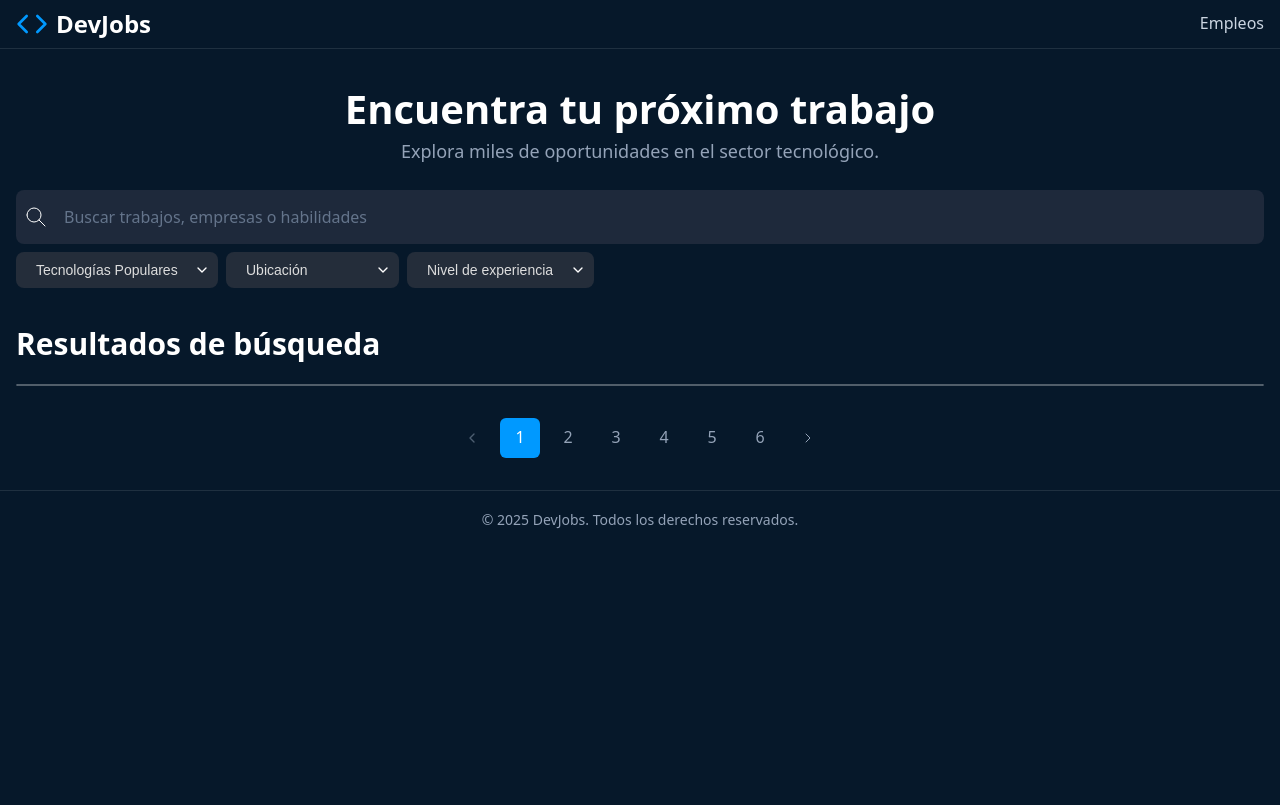
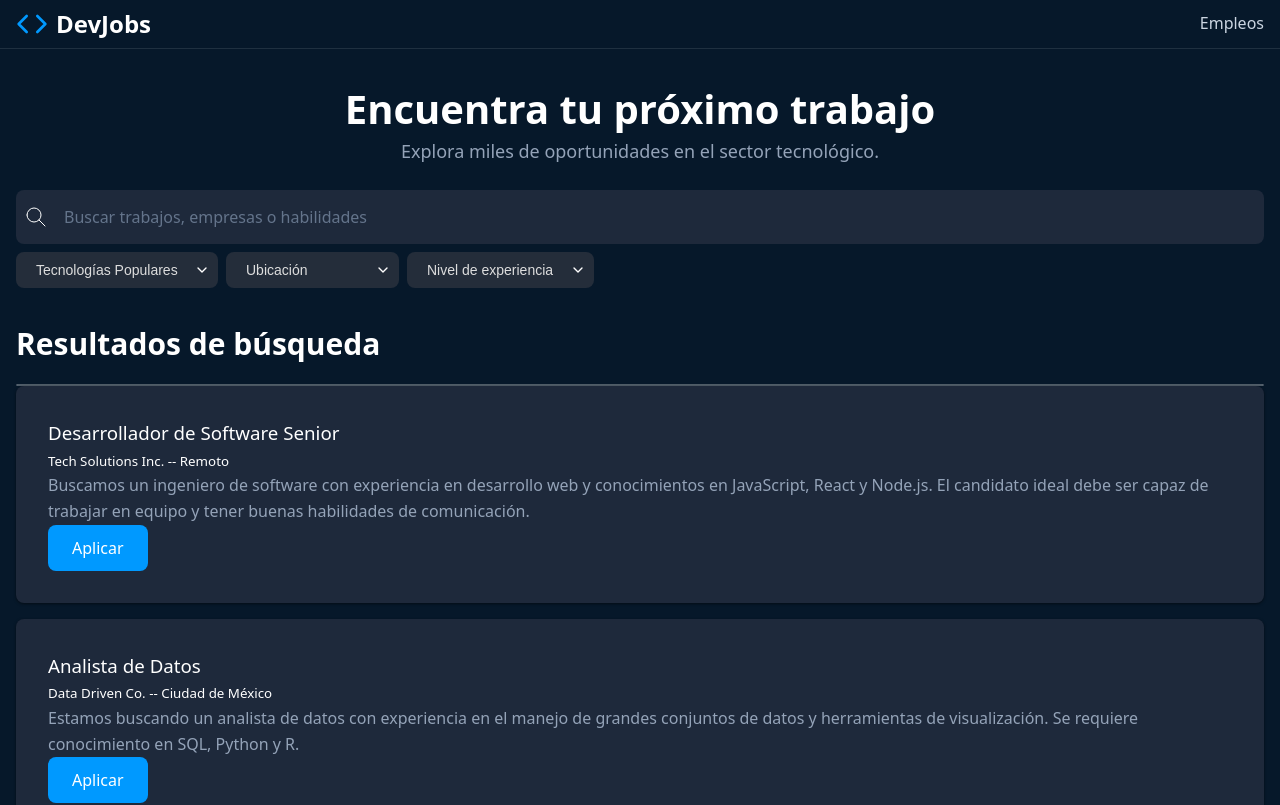
Before and after one commit to EdisonAndresPerez/DevJobs-Busqueda-de-empleos, a React (Vite) app in the folder 02-react/: page / in a window 1280 px wide. Shown: the top 805 px of the page. Built offline with nearby package versions, Linux system fonts and the light colour scheme.

Commit message:
mostrar la lista de trabajos

```diff
--- a/02-react/src/App.jsx
+++ b/02-react/src/App.jsx
@@ -5,6 +5,7 @@ import { Form } from "./components/formulario";
 
 import { Header } from "./components/header/Header";
 import { Navegation } from "./components/navegation/Navegation";
+import { JobListings } from "./components/jobListings/JobListings";
 
 function App() {
   const [currentPage, setCurrentPage] = useState(1);
@@ -33,8 +34,12 @@ function App() {
 
         {/* Seccion 2 */}
         <section>
-          <h2>Resultados de búsqueda</h2>
-          <div className="jobs-listings"></div>
+
+           {/* Resultados de busqueda */}
+          <JobListings/>
+
+
+
           {/* Navegacion */}
           <Navegation
             currentPage={currentPage}
--- /dev/null
+++ b/02-react/src/components/jobListings/JobListings.jsx
@@ -0,0 +1,21 @@
+import data from '../../data.json'
+import { JobCard } from '../jobCard/JobCard';
+
+
+export const JobListings = () => {
+
+
+  return (
+    <>
+      <h2>Resultados de búsqueda</h2>
+      <div className="jobs-listings"></div>
+      {
+        data.map((job, id) => {
+            return (
+                <JobCard job={job} key={id} />
+            )
+        })
+      }
+    </>
+  );
+};
```
Also changed, not shown: 02-react/src/components/jobCard/JobCard.jsx (renamed from 02-react/src/components/JobCard.jsx).
